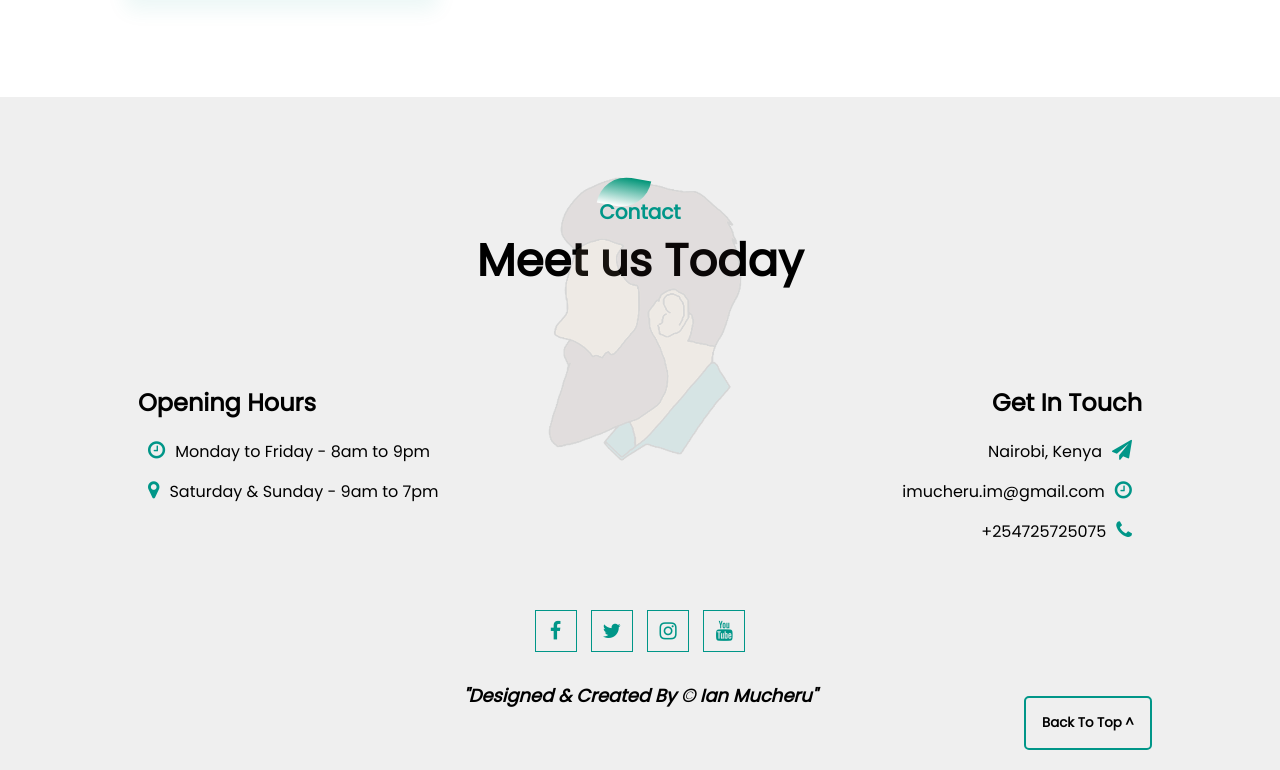
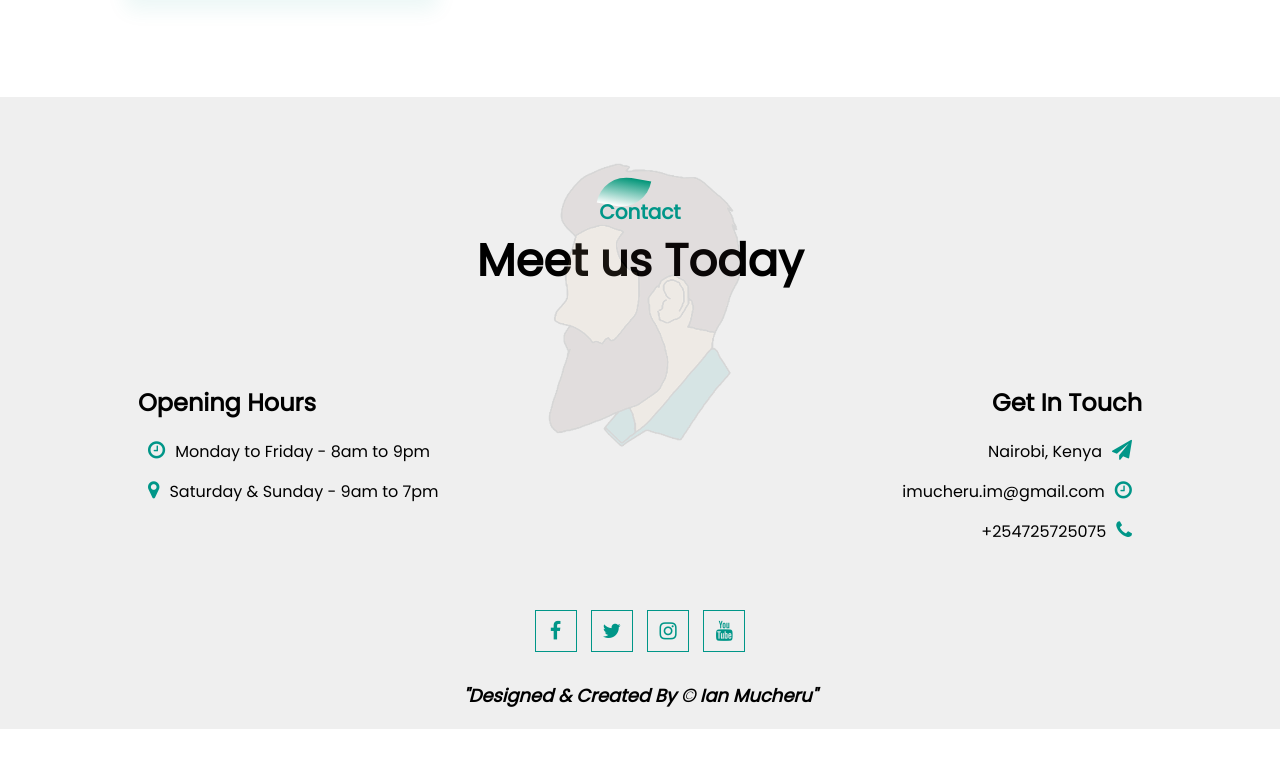
Before and after one commit to CodebyIan/Cool-Cutz-Barber-shop-website, a plain HTML site: page index.html in a window 1280 px wide. Shown: the part 3431-4201 px from the top of the page. After the commit the page ends 4160 px from the top, so only its background shows below. Drawn offline with Linux system fonts and the light colour scheme; some packages are replaced by stand-ins of ours; a script that the page names is missing.

Commit message:
Update index.html

```diff
--- a/index.html
+++ b/index.html
@@ -271,7 +271,6 @@
         <p><b><i>"Designed & Created By &#169 Ian Mucheru"</i></b></p>
       </div>
 
-      <a href="#banner"><button class="common_btn">Back To Top ^</button></a>
     </section>
 
     <script src="script.js"></script>
```
